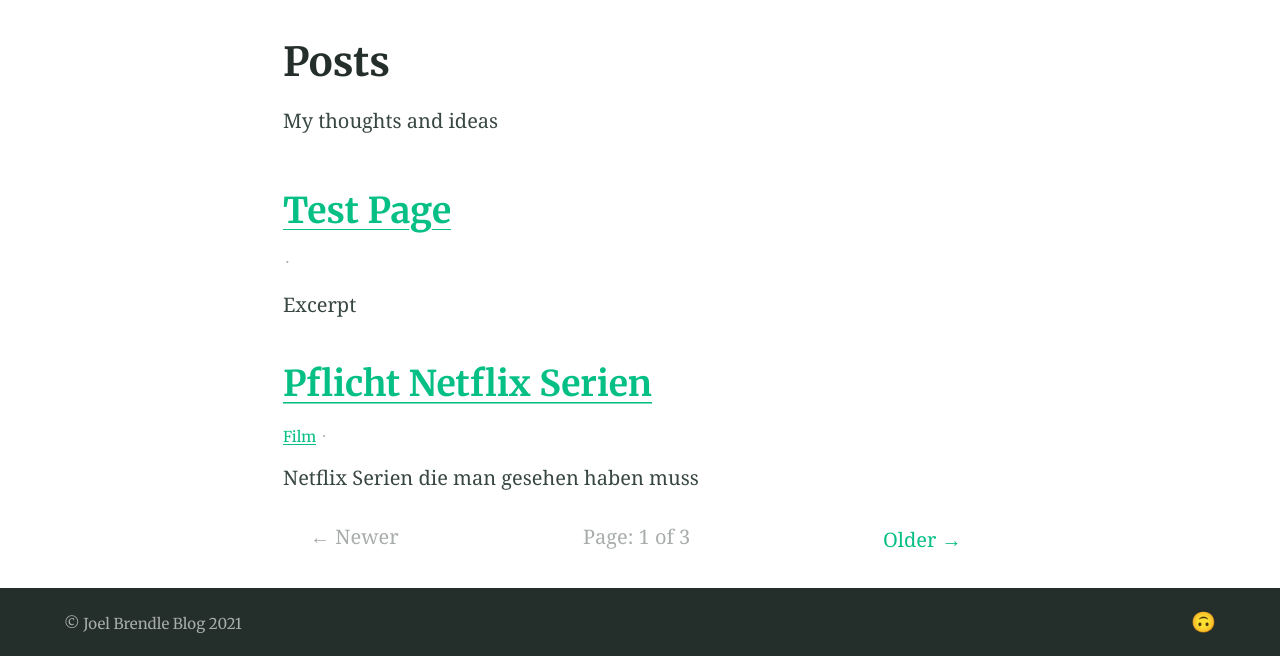
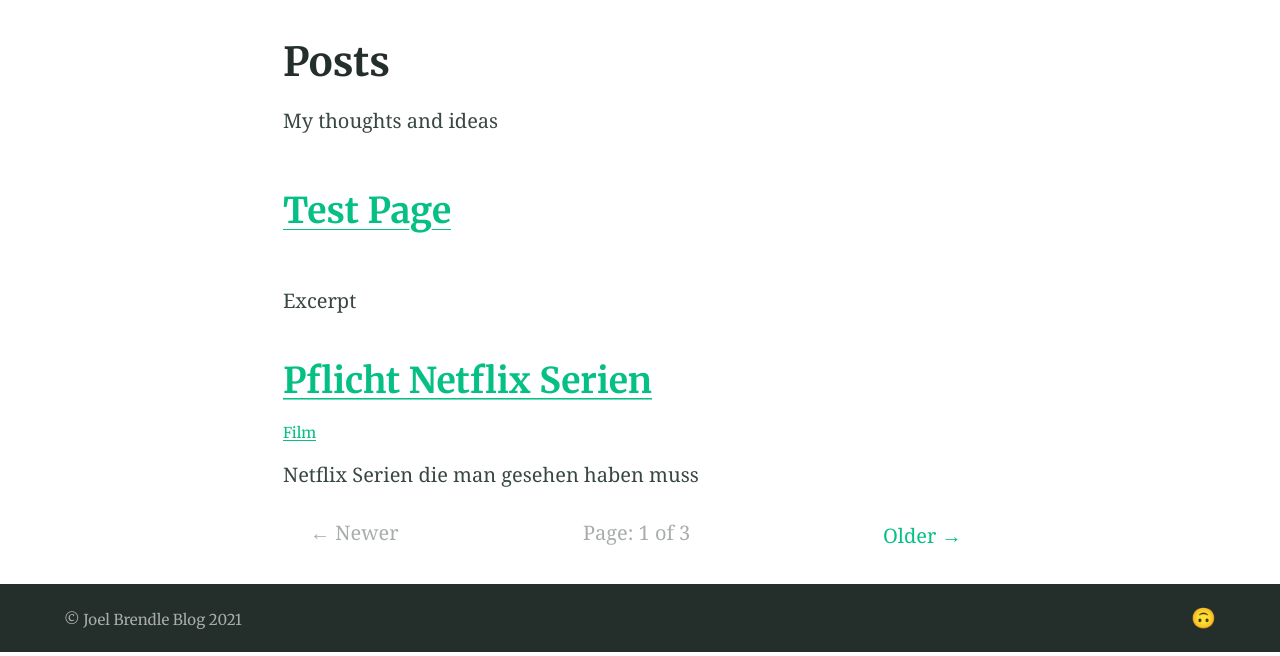
Before and after one commit to joelbrendle/joel_blog, a Jekyll site: the page built from blog/index.html, in a window 1280 px wide. Shown: the part 322-978 px from the top of the page. Built offline with Jekyll 4.4.1, drawn with Linux system fonts in a browser that asks for light colours; the list of posts is cut into pages by our own code.

Commit message:
Update post-meta.html

```diff
--- a/_includes/post-meta.html
+++ b/_includes/post-meta.html
@@ -11,5 +11,5 @@
 {% endif %}
 
 <small class="small  post-meta">
-  {{ categories | append: "&nbsp;&middot;&nbsp;" }}
+  {{ categories }}
 </small>
```
